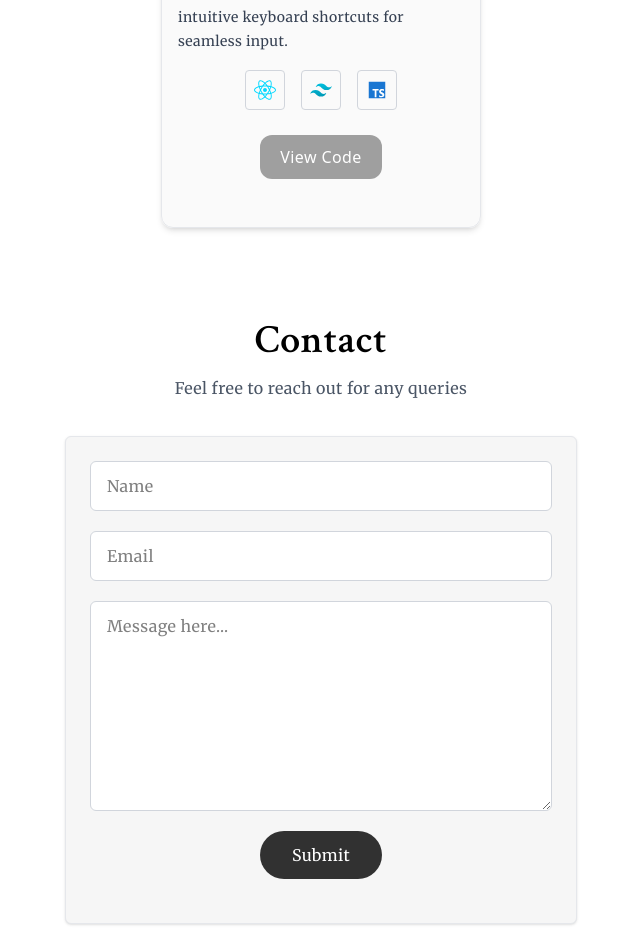
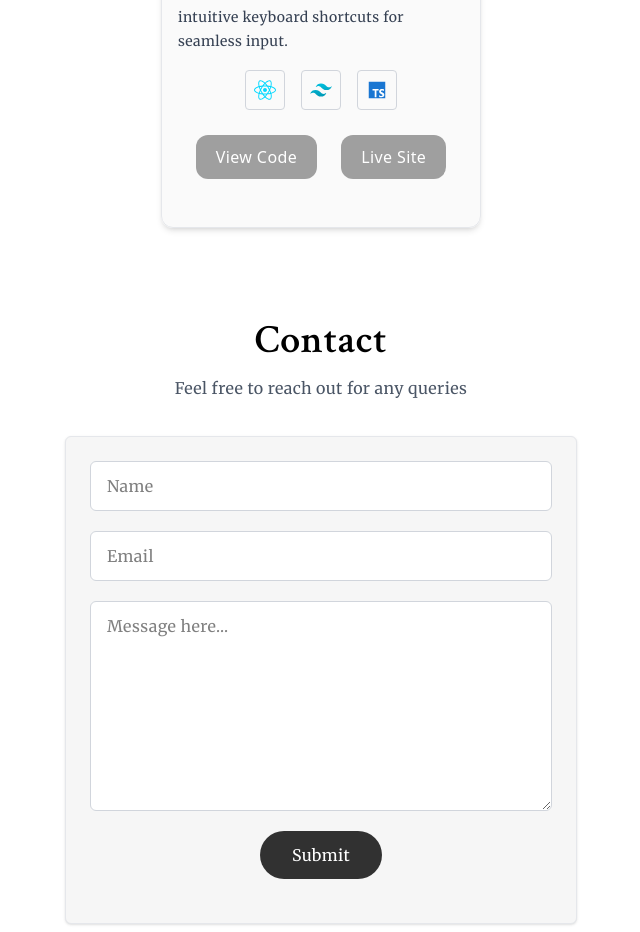
Before and after one commit to varshithpilli/portfolio, a Next.js app: page / in a window 1280 px wide. Shown: the part 3180-4112 px from the top of the page, without its empty margins (319-959 px from the left). Built offline with nearby package versions, Linux system fonts and the light colour scheme.

Commit message:
site link for notes app

```diff
--- a/app/components/Projects.tsx
+++ b/app/components/Projects.tsx
@@ -45,7 +45,7 @@ const Projects: React.FC = () => {
             assets.ts
           ]}
           codeLink='https://github.com/varshithpilli/notes-app'
-          siteLink=''
+          siteLink='https://textsave.netlify.app/'
         />
 
       </div>
```
